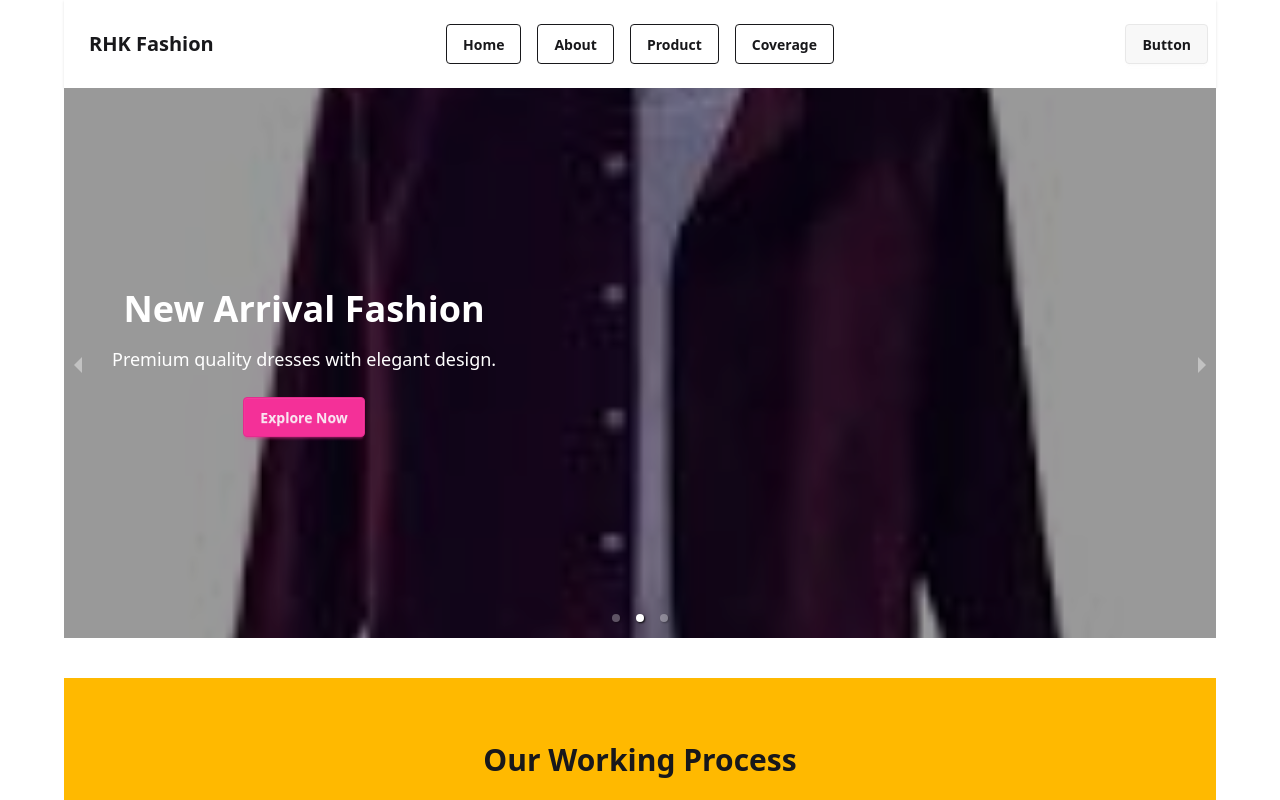
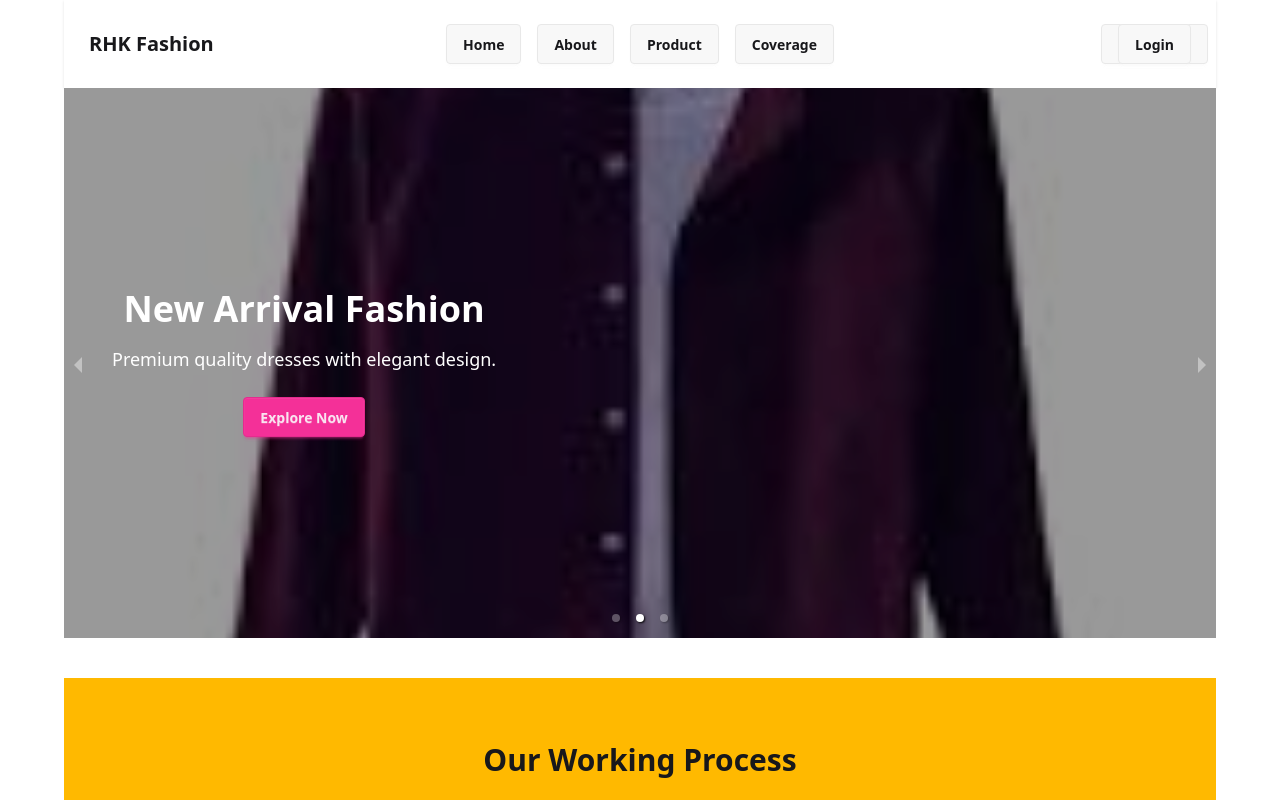
Before and after one commit to kanon8888/my-market, a React (Vite) app: page / in a window 1280 px wide. Shown: the top 800 px of the page. Built offline with nearby package versions, Linux system fonts and the light colour scheme; no server answers.

Commit message:
seventen commit

```diff
--- a/src/components/Header/Navbar.jsx
+++ b/src/components/Header/Navbar.jsx
@@ -1,17 +1,17 @@
 import React from 'react';
-import { NavLink } from 'react-router';
+import { Link, NavLink } from 'react-router';
 
 const Navbar = () => {
     const links = (
         <>
             <li className='m-2'>
-                <NavLink to="/" className="btn btn-outline">
+                <NavLink to="/" className="btn">
                     Home
                 </NavLink>
             </li>
 
             <li className='m-2'>
-                <NavLink to="/about" className="btn btn-outline">
+                <NavLink to="/about" className="btn ">
                     About
                 </NavLink>
             </li>
@@ -19,7 +19,7 @@ const Navbar = () => {
             <li className='m-2'>
                 <NavLink
                     to="/product"
-                    className="btn btn-outline"
+                    className="btn"
                 >
                     Product
                 </NavLink>
@@ -27,7 +27,7 @@ const Navbar = () => {
             <li className='m-2'>
                 <NavLink
                     to="/coverage"
-                    className="btn btn-outline"
+                    className="btn "
                 >
                     Coverage
                 </NavLink>
@@ -56,7 +56,9 @@ const Navbar = () => {
                     </ul>
                 </div>
                 <div className="navbar-end">
-                    <a className="btn">Button</a>
+                    <p className="btn">
+                        <Link className='btn' to="/login">Login</Link>
+                    </p>
                 </div>
             </div>
         </div>
--- a/src/layouts/AuthLayout.jsx
+++ b/src/layouts/AuthLayout.jsx
@@ -1,11 +1,13 @@
 import React from 'react';
-import { Outlet } from 'react-router';
+import { Link, Outlet } from 'react-router';
 import authImage from '../assets/dalyvare-image.jpg';
 
 const AuthLayout = () => {
     return (
         <div className='max-w-6xl mx-auto'>
-            <h2 className='text-2xl'>Home</h2>
+            <li><Link to="/" className="btn">
+                Home
+            </Link></li>
             <div className='flex items-center'>
                 <div className='flex-1'>
                     <Outlet></Outlet>
```
